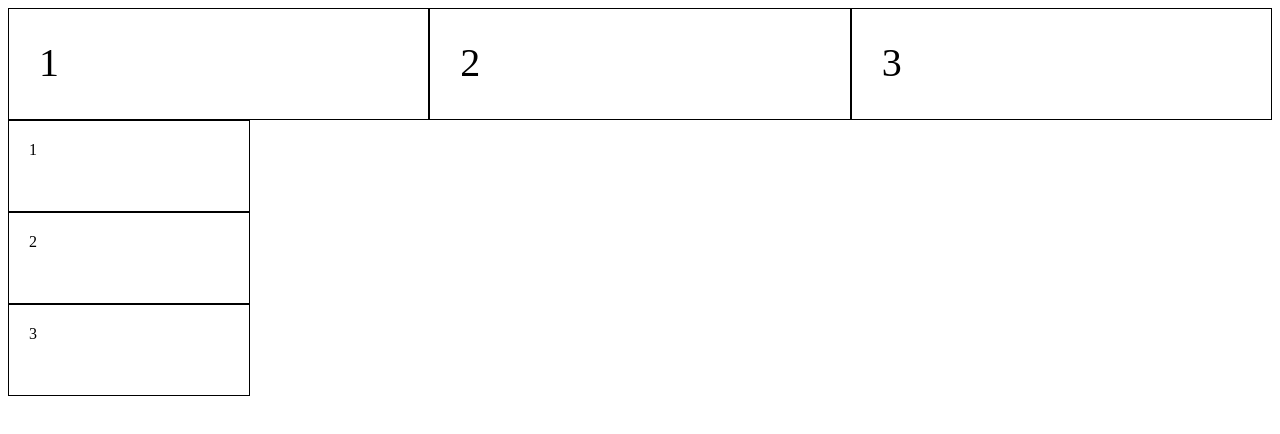
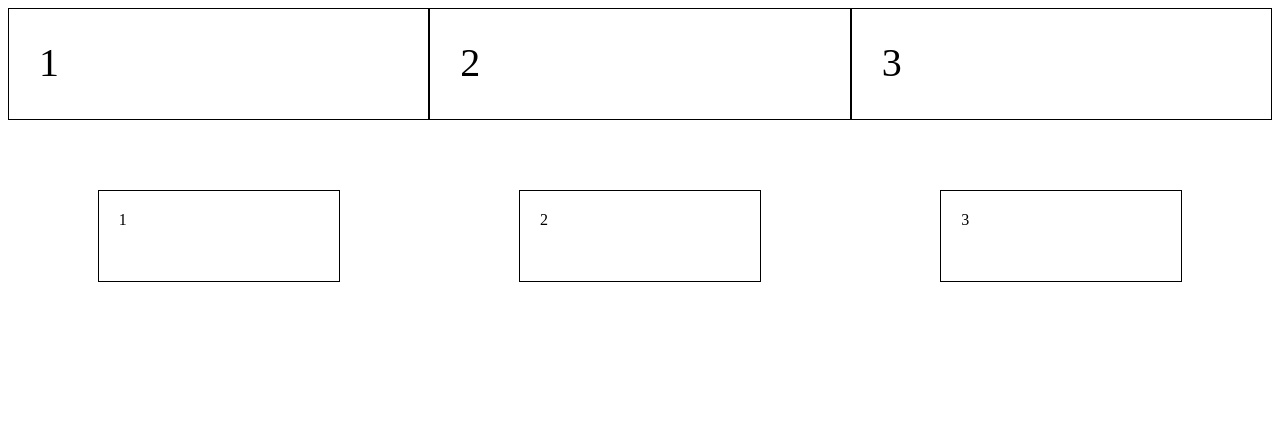
Before and after one commit to sanexr/gostiki, a plain HTML site: page index.html in a window 1280 px wide. Drawn offline with Linux system fonts and the light colour scheme.

Commit message:
fixed typo in html

```diff
--- a/index.html
+++ b/index.html
@@ -10,7 +10,7 @@
 		<div class="text 3">3</div>
 	</div>
 
-	<div clsss="t-shirt">
+	<div class="t-shirt">
 		<div class="tata 1">1</div>
 		<div class="tata 2">2</div>
 		<div class="tata 3">3</div>
```
